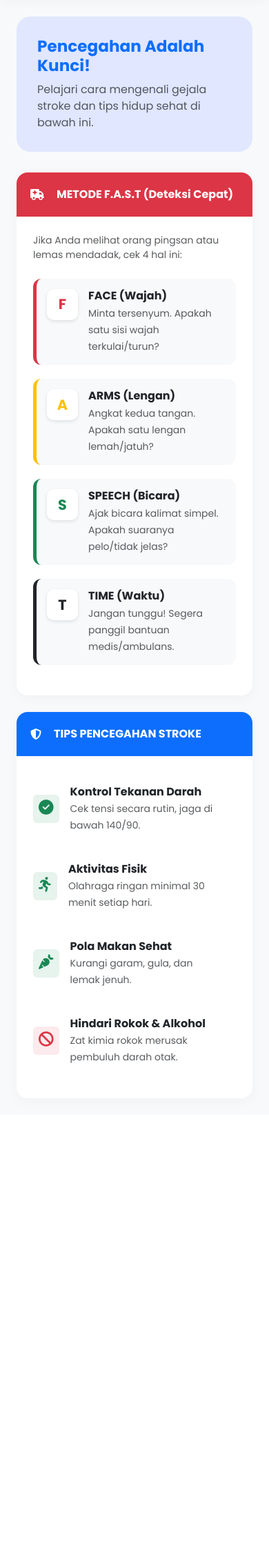
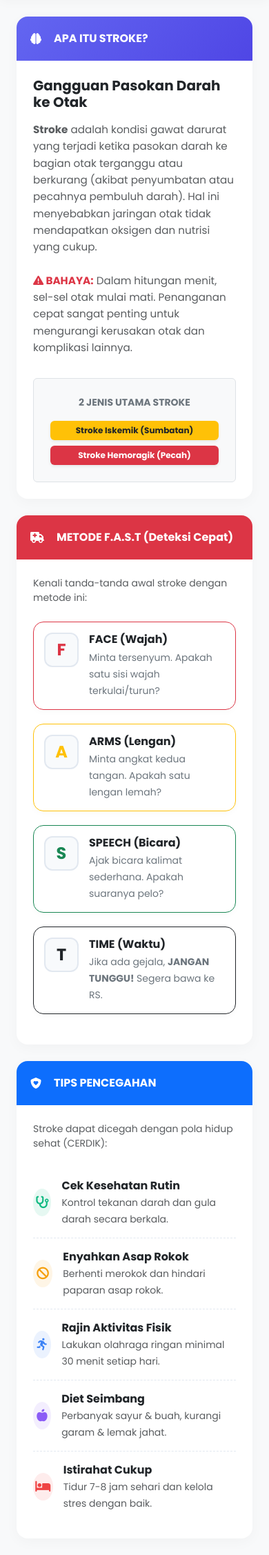
Before and after one commit to syallommarcerio/projek-stroke, a Flask app: page /edukasi in a window 390 px wide. Shown: the part 70-2324 px from the top of the page at 69% size. Before the commit the page ends 1611 px from the top, so only its background shows below. Run offline with Flask 3, Linux system fonts and the light colour scheme.

Commit message:
Update Halaman Edukasi Lengkap

```diff
--- a/templates/edukasi.html
+++ b/templates/edukasi.html
@@ -4,13 +4,16 @@
     <meta charset="UTF-8">
     <meta name="viewport" content="width=device-width, initial-scale=1.0">
     <title>Edukasi - KT Arutala</title>
+
     <link href="https://cdn.jsdelivr.net/npm/bootstrap@5.3.0/dist/css/bootstrap.min.css" rel="stylesheet">
     <link href="https://cdnjs.cloudflare.com/ajax/libs/font-awesome/6.4.0/css/all.min.css" rel="stylesheet">
     <link href="https://fonts.googleapis.com/css2?family=Poppins:wght@300;400;500;600;700&display=swap" rel="stylesheet">
+
     <style>
-        :root { --primary: #4361ee; --bg: #f8f9fa; --sidebar: #1a1d21; }
+        :root { --primary: #4361ee; --secondary: #3f37c9; --bg: #f8f9fa; --sidebar: #1a1d21; }
         body { font-family: 'Poppins', sans-serif; background-color: var(--bg); overflow-x: hidden; }
 
+        /* LAYOUT & SIDEBAR (SAMA SEPERTI SEBELUMNYA) */
         #wrapper { display: flex; width: 100%; }
         #sidebar { min-width: 260px; max-width: 260px; background: var(--sidebar); color: #fff; min-height: 100vh; transition: 0.3s; z-index: 1000; }
         #sidebar .sidebar-header { padding: 30px 20px; background: rgba(255,255,255,0.05); font-weight: 700; font-size: 1.2rem; display: flex; align-items: center; gap: 10px; border-bottom: 1px solid rgba(255,255,255,0.1); }
@@ -20,25 +23,50 @@
         #sidebar ul li a i { width: 25px; text-align: center; margin-right: 10px; }
         #content { width: 100%; min-height: 100vh; display: flex; flex-direction: column; }
         .navbar-custom { background: #fff; padding: 15px 30px; box-shadow: 0 2px 15px rgba(0,0,0,0.03); }
-        @media (max-width: 768px) { #sidebar { margin-left: -260px; position: fixed; height: 100%; } #sidebar.active { margin-left: 0; } .overlay { display: none; position: fixed; width: 100vw; height: 100vh; background: rgba(0,0,0,0.5); z-index: 998; top:0; left:0; } .overlay.active { display: block; } }
+        @media (max-width: 768px) {
+            #sidebar { margin-left: -260px; position: fixed; height: 100%; }
+            #sidebar.active { margin-left: 0; }
+            .overlay { display: none; position: fixed; width: 100vw; height: 100vh; background: rgba(0,0,0,0.5); z-index: 998; top:0; left:0; }
+            .overlay.active { display: block; }
+        }
 
-        .info-card { background: white; border-radius: 16px; overflow: hidden; box-shadow: 0 5px 20px rgba(0,0,0,0.03); height: 100%; border: none; }
+        /* STYLE KHUSUS HALAMAN EDUKASI */
+        .info-card {
+            background: white; border-radius: 16px; overflow: hidden;
+            box-shadow: 0 5px 20px rgba(0,0,0,0.03); height: 100%; border: none;
+        }
         .info-header { padding: 20px; font-weight: 700; color: white; display: flex; align-items: center; gap: 10px; }
 
-        .fast-item { display: flex; gap: 15px; margin-bottom: 20px; padding: 15px; background: #f8f9fa; border-radius: 12px; border-left: 5px solid; transition: 0.3s; }
-        .fast-item:hover { background: #fff; box-shadow: 0 5px 15px rgba(0,0,0,0.05); }
-        .fast-letter { width: 45px; height: 45px; display: flex; align-items: center; justify-content: center; font-weight: 800; font-size: 1.3rem; background: white; border-radius: 10px; box-shadow: 0 2px 5px rgba(0,0,0,0.1); flex-shrink: 0; }
+        /* Style untuk kotak pengertian */
+        .def-box { background: #f8faff; border-left: 5px solid var(--primary); padding: 20px; border-radius: 8px; }
 
-        /* Banner Edukasi */
-        .edu-banner {
-            background: #e0e7ff; border-radius: 20px; padding: 30px; margin-bottom: 30px;
-            display: flex; align-items: center; justify-content: space-between;
+        /* Style untuk FAST */
+        .fast-item {
+            display: flex; align-items: flex-start; gap: 15px; margin-bottom: 20px; padding: 15px;
+            background: #fff; border: 1px solid #f3f4f6; border-radius: 15px;
+            box-shadow: 0 4px 10px rgba(0,0,0,0.02);
         }
-        .edu-img { width: 150px; filter: drop-shadow(0 5px 15px rgba(0,0,0,0.1)); }
+        .fast-letter {
+            width: 50px; height: 50px; flex-shrink: 0; background: #f8fafc; color: #334155;
+            border-radius: 12px; font-size: 1.5rem; font-weight: 800;
+            display: flex; align-items: center; justify-content: center; border: 2px solid #e2e8f0;
+        }
+
+        /* Style untuk Tips */
+        .tips-item {
+            display: flex; align-items: center; gap: 15px; padding: 15px 0; border-bottom: 1px dashed #e2e8f0;
+        }
+        .tips-item:last-child { border-bottom: none; }
+        .tips-icon {
+            width: 40px; height: 40px; border-radius: 50%; background: rgba(16, 185, 129, 0.1);
+            color: #10b981; display: flex; align-items: center; justify-content: center; font-size: 1.1rem;
+        }
     </style>
 </head>
 <body>
+
 <div class="overlay"></div>
+
 <div id="wrapper">
     <nav id="sidebar">
         <div class="sidebar-header">
@@ -50,74 +78,167 @@
             <li class="active"><a href="/edukasi"><i class="fas fa-book-medical"></i> Pusat Edukasi</a></li>
         </ul>
     </nav>
+
     <div id="content">
         <nav class="navbar navbar-expand-lg navbar-custom">
             <button type="button" id="sidebarCollapse" class="btn btn-light text-primary d-md-none me-3"><i class="fas fa-bars"></i></button>
             <h5 class="m-0 fw-bold text-dark">Pusat Informasi</h5>
             <div class="ms-auto d-flex align-items-center gap-3">
                 <div class="text-end d-none d-sm-block">
-                    <span class="d-block fw-bold text-dark small">Karang Taruna Arutala</span>
-                    <span class="d-block text-muted" style="font-size: 0.7rem;">Admin Akses</span>
+                    <span class="d-block fw-bold text-dark small">KT Arutala</span>
+                    <span class="d-block text-muted" style="font-size: 0.7rem;">Mitra Kesehatan</span>
                 </div>
                 <img src="{{ url_for('static', filename='logo_karangtaruna.png') }}" style="width: 40px; height: 40px; object-fit: cover; border-radius: 50%; border: 2px solid #e2e8f0;">
             </div>
         </nav>
+
         <div class="container-fluid px-4 py-4">
 
-            <div class="edu-banner">
-                <div>
-                    <h3 class="fw-bold text-primary mb-2">Pencegahan Adalah Kunci!</h3>
-                    <p class="mb-0 text-muted">Pelajari cara mengenali gejala stroke dan tips hidup sehat di bawah ini.</p>
+            <div class="row mb-4">
+                <div class="col-12">
+                    <div class="info-card">
+                        <div class="info-header" style="background: linear-gradient(135deg, #6366f1, #4f46e5);">
+                            <i class="fas fa-brain me-2"></i> APA ITU STROKE?
+                        </div>
+                        <div class="p-4">
+                            <div class="row align-items-center">
+                                <div class="col-md-8">
+                                    <h5 class="fw-bold text-dark mb-3">Gangguan Pasokan Darah ke Otak</h5>
+                                    <p class="text-muted" style="line-height: 1.6; font-size: 0.95rem;">
+                                        <strong>Stroke</strong> adalah kondisi gawat darurat yang terjadi ketika pasokan darah ke bagian otak terganggu atau berkurang (akibat penyumbatan atau pecahnya pembuluh darah). Hal ini menyebabkan jaringan otak tidak mendapatkan oksigen dan nutrisi yang cukup.
+                                        <br><br>
+                                        <span class="text-danger fw-bold"><i class="fas fa-exclamation-triangle"></i> BAHAYA:</span> Dalam hitungan menit, sel-sel otak mulai mati. Penanganan cepat sangat penting untuk mengurangi kerusakan otak dan komplikasi lainnya.
+                                    </p>
+                                </div>
+                                <div class="col-md-4 mt-3 mt-md-0">
+                                    <div class="bg-light p-4 rounded border text-center h-100">
+                                        <small class="fw-bold text-uppercase text-secondary d-block mb-3">2 Jenis Utama Stroke</small>
+                                        <div class="mb-2">
+                                            <span class="badge bg-warning text-dark py-2 px-3 w-100 shadow-sm">Stroke Iskemik (Sumbatan)</span>
+                                        </div>
+                                        <div>
+                                            <span class="badge bg-danger py-2 px-3 w-100 shadow-sm">Stroke Hemoragik (Pecah)</span>
+                                        </div>
+                                    </div>
+                                </div>
+                            </div>
+                        </div>
+                    </div>
                 </div>
-                <img src="https://cdn-icons-png.flaticon.com/512/2966/2966334.png" alt="Health" class="edu-img d-none d-md-block">
             </div>
 
             <div class="row g-4">
                 <div class="col-lg-6">
                     <div class="info-card">
-                        <div class="info-header bg-danger"><i class="fas fa-ambulance me-2"></i> METODE F.A.S.T (Deteksi Cepat)</div>
+                        <div class="info-header bg-danger">
+                            <i class="fas fa-ambulance me-2"></i> METODE F.A.S.T (Deteksi Cepat)
+                        </div>
                         <div class="p-4">
-                            <p class="text-muted mb-4 small">Jika Anda melihat orang pingsan atau lemas mendadak, cek 4 hal ini:</p>
-                            <div class="fast-item" style="border-color: #dc3545;"><div class="fast-letter text-danger">F</div><div><h6 class="fw-bold mb-1">FACE (Wajah)</h6><small class="text-muted">Minta tersenyum. Apakah satu sisi wajah terkulai/turun?</small></div></div>
-                            <div class="fast-item" style="border-color: #ffc107;"><div class="fast-letter text-warning">A</div><div><h6 class="fw-bold mb-1">ARMS (Lengan)</h6><small class="text-muted">Angkat kedua tangan. Apakah satu lengan lemah/jatuh?</small></div></div>
-                            <div class="fast-item" style="border-color: #198754;"><div class="fast-letter text-success">S</div><div><h6 class="fw-bold mb-1">SPEECH (Bicara)</h6><small class="text-muted">Ajak bicara kalimat simpel. Apakah suaranya pelo/tidak jelas?</small></div></div>
-                            <div class="fast-item" style="border-color: #212529;"><div class="fast-letter text-dark">T</div><div><h6 class="fw-bold mb-1">TIME (Waktu)</h6><small class="text-muted">Jangan tunggu! Segera panggil bantuan medis/ambulans.</small></div></div>
+                            <p class="text-muted mb-4 small">Kenali tanda-tanda awal stroke dengan metode ini:</p>
+
+                            <div class="fast-item" style="border-color: #dc3545;">
+                                <div class="fast-letter text-danger">F</div>
+                                <div>
+                                    <h6 class="fw-bold mb-1 text-dark">FACE (Wajah)</h6>
+                                    <small class="text-secondary">Minta tersenyum. Apakah satu sisi wajah terkulai/turun?</small>
+                                </div>
+                            </div>
+
+                            <div class="fast-item" style="border-color: #ffc107;">
+                                <div class="fast-letter text-warning">A</div>
+                                <div>
+                                    <h6 class="fw-bold mb-1 text-dark">ARMS (Lengan)</h6>
+                                    <small class="text-secondary">Minta angkat kedua tangan. Apakah satu lengan lemah?</small>
+                                </div>
+                            </div>
+
+                            <div class="fast-item" style="border-color: #198754;">
+                                <div class="fast-letter text-success">S</div>
+                                <div>
+                                    <h6 class="fw-bold mb-1 text-dark">SPEECH (Bicara)</h6>
+                                    <small class="text-secondary">Ajak bicara kalimat sederhana. Apakah suaranya pelo?</small>
+                                </div>
+                            </div>
+
+                            <div class="fast-item" style="border-color: #212529;">
+                                <div class="fast-letter text-dark">T</div>
+                                <div>
+                                    <h6 class="fw-bold mb-1 text-dark">TIME (Waktu)</h6>
+                                    <small class="text-secondary">Jika ada gejala, <strong>JANGAN TUNGGU!</strong> Segera bawa ke RS.</small>
+                                </div>
+                            </div>
+
                         </div>
                     </div>
                 </div>
 
                 <div class="col-lg-6">
                     <div class="info-card">
-                        <div class="info-header bg-primary"><i class="fas fa-shield-alt me-2"></i> TIPS PENCEGAHAN STROKE</div>
+                        <div class="info-header bg-primary">
+                            <i class="fas fa-shield-heart me-2"></i> TIPS PENCEGAHAN
+                        </div>
                         <div class="p-4">
-                            <ul class="list-group list-group-flush">
-                                <li class="list-group-item border-0 ps-0 d-flex align-items-center gap-3 mb-2 py-3">
-                                    <div class="bg-success bg-opacity-10 p-2 rounded"><i class="fas fa-check-circle text-success fs-4"></i></div>
-                                    <div><span class="fw-bold d-block">Kontrol Tekanan Darah</span><small class="text-muted">Cek tensi secara rutin, jaga di bawah 140/90.</small></div>
-                                </li>
-                                <li class="list-group-item border-0 ps-0 d-flex align-items-center gap-3 mb-2 py-3">
-                                    <div class="bg-success bg-opacity-10 p-2 rounded"><i class="fas fa-running text-success fs-4"></i></div>
-                                    <div><span class="fw-bold d-block">Aktivitas Fisik</span><small class="text-muted">Olahraga ringan minimal 30 menit setiap hari.</small></div>
-                                </li>
-                                <li class="list-group-item border-0 ps-0 d-flex align-items-center gap-3 mb-2 py-3">
-                                    <div class="bg-success bg-opacity-10 p-2 rounded"><i class="fas fa-carrot text-success fs-4"></i></div>
-                                    <div><span class="fw-bold d-block">Pola Makan Sehat</span><small class="text-muted">Kurangi garam, gula, dan lemak jenuh.</small></div>
-                                </li>
-                                <li class="list-group-item border-0 ps-0 d-flex align-items-center gap-3 mb-2 py-3">
-                                    <div class="bg-danger bg-opacity-10 p-2 rounded"><i class="fas fa-ban text-danger fs-4"></i></div>
-                                    <div><span class="fw-bold d-block">Hindari Rokok & Alkohol</span><small class="text-muted">Zat kimia rokok merusak pembuluh darah otak.</small></div>
-                                </li>
-                            </ul>
+                            <p class="text-muted mb-4 small">Stroke dapat dicegah dengan pola hidup sehat (CERDIK):</p>
+
+                            <div class="tips-item">
+                                <div class="tips-icon"><i class="fas fa-stethoscope"></i></div>
+                                <div>
+                                    <span class="fw-bold d-block text-dark">Cek Kesehatan Rutin</span>
+                                    <small class="text-muted">Kontrol tekanan darah dan gula darah secara berkala.</small>
+                                </div>
+                            </div>
+
+                            <div class="tips-item">
+                                <div class="tips-icon" style="background: rgba(245, 158, 11, 0.1); color: #f59e0b;"><i class="fas fa-ban"></i></div>
+                                <div>
+                                    <span class="fw-bold d-block text-dark">Enyahkan Asap Rokok</span>
+                                    <small class="text-muted">Berhenti merokok dan hindari paparan asap rokok.</small>
+                                </div>
+                            </div>
+
+                            <div class="tips-item">
+                                <div class="tips-icon" style="background: rgba(59, 130, 246, 0.1); color: #3b82f6;"><i class="fas fa-running"></i></div>
+                                <div>
+                                    <span class="fw-bold d-block text-dark">Rajin Aktivitas Fisik</span>
+                                    <small class="text-muted">Lakukan olahraga ringan minimal 30 menit setiap hari.</small>
+                                </div>
+                            </div>
+
+                            <div class="tips-item">
+                                <div class="tips-icon" style="background: rgba(139, 92, 246, 0.1); color: #8b5cf6;"><i class="fas fa-apple-alt"></i></div>
+                                <div>
+                                    <span class="fw-bold d-block text-dark">Diet Seimbang</span>
+                                    <small class="text-muted">Perbanyak sayur & buah, kurangi garam & lemak jahat.</small>
+                                </div>
+                            </div>
+
+                            <div class="tips-item">
+                                <div class="tips-icon" style="background: rgba(239, 68, 68, 0.1); color: #ef4444;"><i class="fas fa-bed"></i></div>
+                                <div>
+                                    <span class="fw-bold d-block text-dark">Istirahat Cukup</span>
+                                    <small class="text-muted">Tidur 7-8 jam sehari dan kelola stres dengan baik.</small>
+                                </div>
+                            </div>
+
                         </div>
                     </div>
                 </div>
+
             </div>
         </div>
     </div>
 </div>
+
 <script>
-    document.getElementById('sidebarCollapse').addEventListener('click', () => { document.getElementById('sidebar').classList.toggle('active'); document.querySelector('.overlay').classList.toggle('active'); });
-    document.querySelector('.overlay').addEventListener('click', () => { document.getElementById('sidebar').classList.remove('active'); document.querySelector('.overlay').classList.remove('active'); });
+    document.getElementById('sidebarCollapse').addEventListener('click', () => {
+        document.getElementById('sidebar').classList.toggle('active');
+        document.querySelector('.overlay').classList.toggle('active');
+    });
+    document.querySelector('.overlay').addEventListener('click', () => {
+        document.getElementById('sidebar').classList.remove('active');
+        document.querySelector('.overlay').classList.remove('active');
+    });
 </script>
+
 </body>
 </html>
```
Also changed, not shown: templates/dashboard.html (+14 -16 lines).
